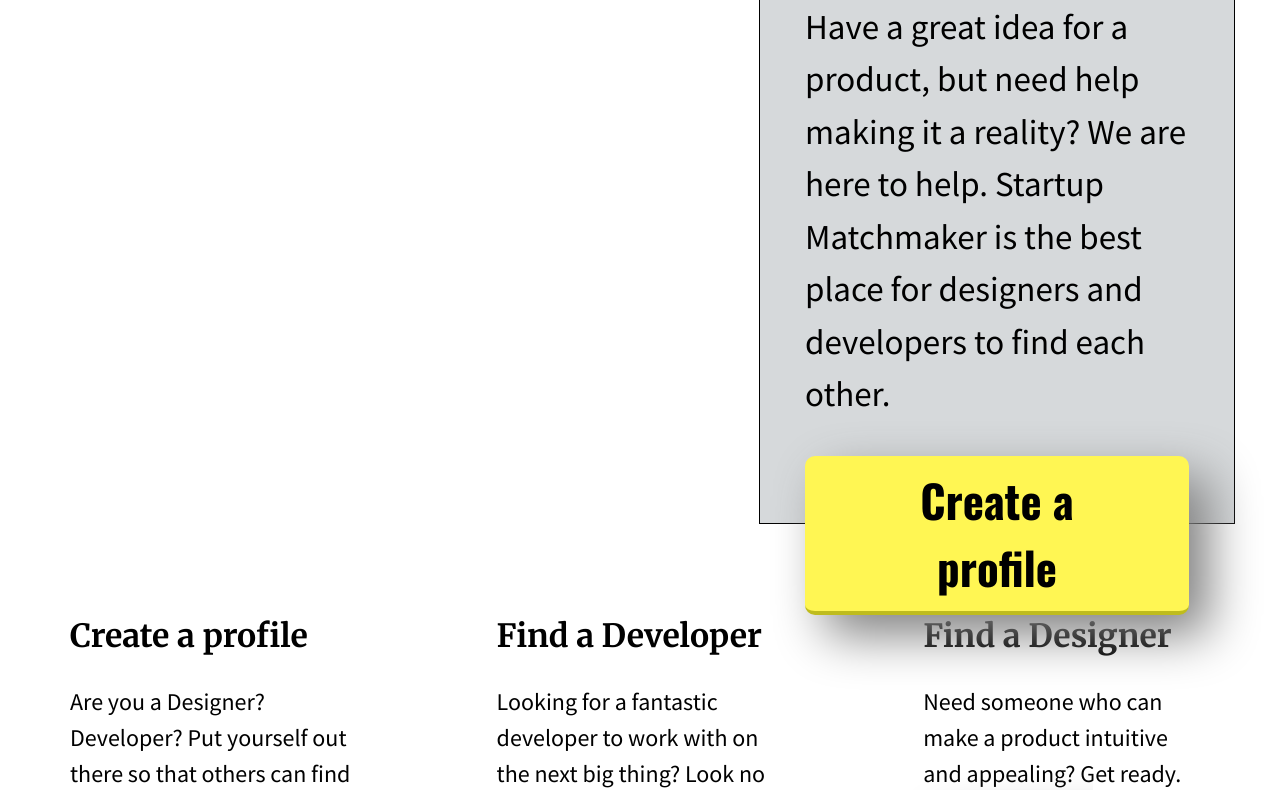
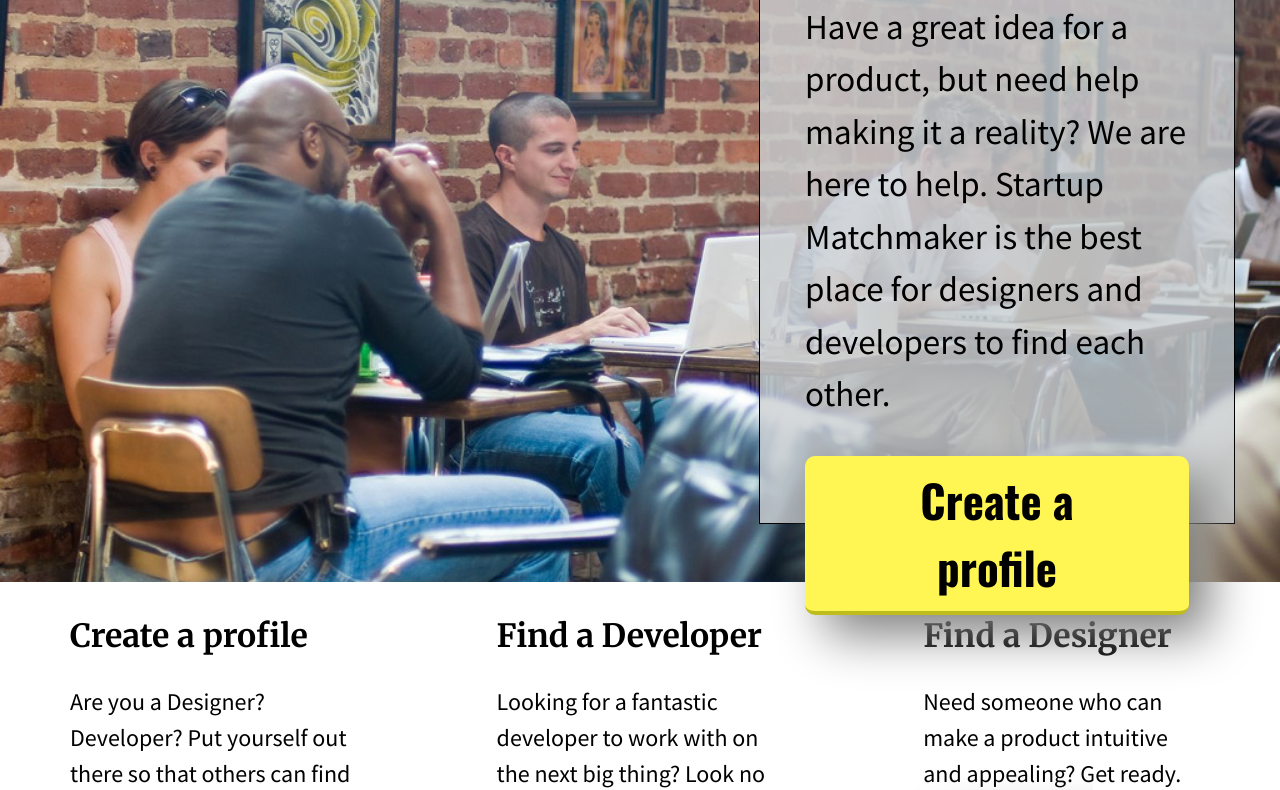
Before and after one commit to vbfigueiredo/week4assignment, a plain HTML site: page index.html in a window 1280 px wide. Shown: the part 452-1242 px from the top of the page. Drawn offline with nearby package versions, Linux system fonts and the light colour scheme; files that its build step writes are made by us from their sources.

Commit message:
added image

```diff
--- a/index.html
+++ b/index.html
@@ -5,7 +5,7 @@
 	<title>Startup Matchmaker</title>
 
 	<link href='https://fonts.googleapis.com/css?family=Source+Sans+Pro:400,700|Oswald:100,700|Merriweather:700,700italic' rel='stylesheet' type='text/css'>
-	<link rel="stylesheet" href="../startup_matchmaker/css/styles.css">
+	<link rel="stylesheet" href="./css/styles.css">
 </head>
 <body>
 	<header class="headerbar">
```
Also changed, not shown: images/coworking.jpg (added), 1 other file.
